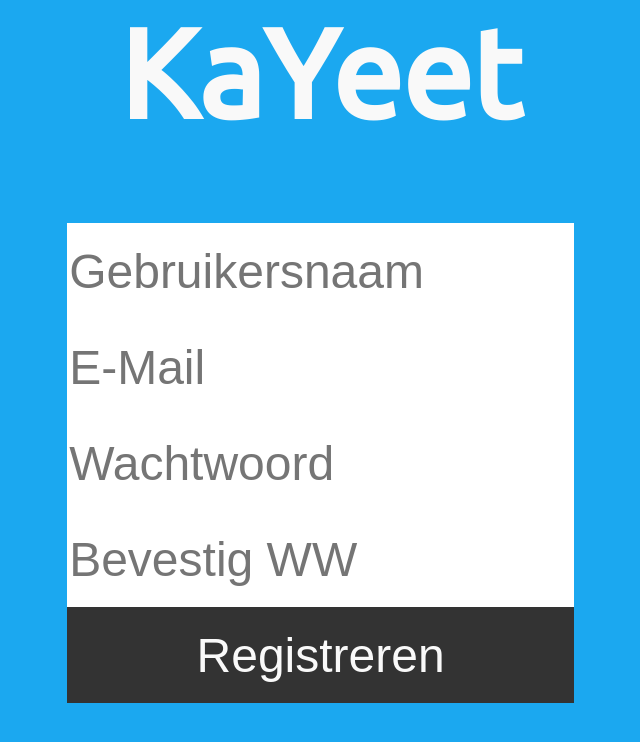
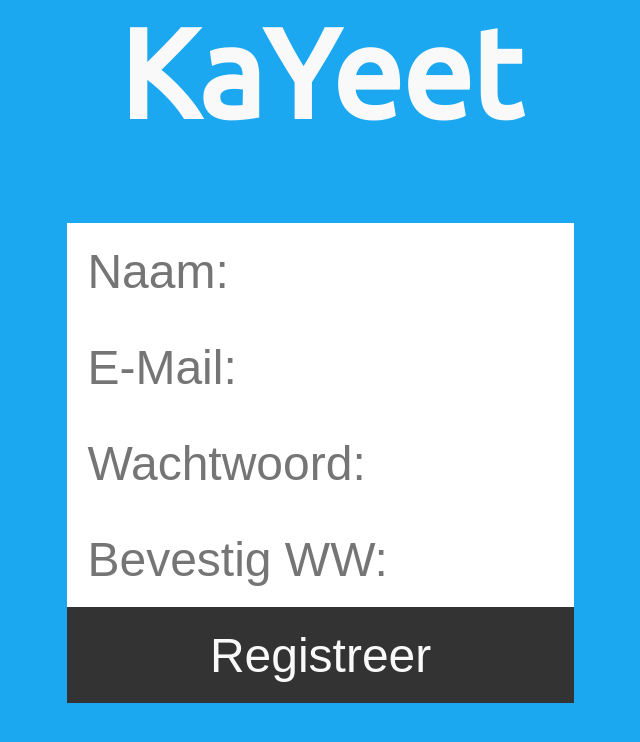
Before and after one commit to AmaturJammy/KaYeet, a PHP site: page /sites/registerPage.php in a window 1280 px wide. Shown: the top 742 px of the page, without its empty margins (313-953 px from the left). Run offline with PHP 8.4, Linux system fonts and the light colour scheme.

Commit message:
login page frontend

```diff
--- a/Website/Compass/Kayeet/sass/style.scss
+++ b/Website/Compass/Kayeet/sass/style.scss
@@ -53,7 +53,7 @@ body {
     height: 15%;
 }
 
-#defaultButton{
+.defaultButton{
     border-style: none;
     background-color: #333333;
     color: #f9f9f9;
@@ -62,7 +62,8 @@ body {
     height: 15%;
 }
 
-#usernameInputfield{
+.defaultInputfield{
+    padding-left: 2%;
     border-style: none;
     font-size: 2em;
     width: 90%;
@@ -70,26 +71,6 @@ body {
 
 }
 
-#emailInputfield{
-    border-style: none;
-    font-size: 2em;
-    width: 90%;
-    height: 15%;
-}
-
-#passwordInputfield1{
-    border-style: none;
-    font-size: 2em;
-    width: 90%;
-    height: 15%;
-}
-
-#passwordInputfield2{
-    border-style: none;
-    font-size: 2em;
-    width: 90%;
-    height: 15%;
-}
 @media only screen and (min-width: 480px) {
     #pageTitle {
         font-size: 100px;
@@ -106,27 +87,12 @@ body {
         width: 50%;
         height: 25%;
     }
-    #defaultButton{
+    .defaultButton{
         font-size: 2em;
         width: 50%;
         height: 25%;
     }
-    #usernameInputfield{
-        font-size: 2em;
-        width: 50%;
-        height: 25%;
-    }
-    #emailInputfield{
-        font-size: 2em;
-        width: 50%;
-        height: 25%;
-    }
-    #passwordInputfield1{
-        font-size: 2em;
-        width: 50%;
-        height: 25%;
-    }
-    #passwordInputfield2{
+    .defaultInputfield{
         font-size: 2em;
         width: 50%;
         height: 25%;
@@ -149,27 +115,12 @@ body {
         width: 80%;
         height: 15%;
     }
-    #defaultButton{
+    .defaultButton{
         font-size: 4em;
         width: 80%;
         height: 15%;
     }
-    #usernameInputfield{
-        font-size: 4em;
-        width: 80%;
-        height: 15%;
-    }
-    #emailInputfield{
-        font-size: 4em;
-        width: 80%;
-        height: 15%;
-    }
-    #passwordInputfield1{
-        font-size: 4em;
-        width: 80%;
-        height: 15%;
-    }
-    #passwordInputfield2{
+    .defaultInputfield{
         font-size: 4em;
         width: 80%;
         height: 15%;
@@ -192,30 +143,16 @@ body {
         width: 50%;
         height: 25%;
     }
-    #defaultButton{
+    .defaultButton{
         font-size: 2em;
         width: 50%;
         height: 25%;
     }
-    #usernameInputfield{
+    .defaultInputfield{
         font-size: 2em;
         width: 50%;
         height: 25%;
-    }
-    #emailInputfield{
-        font-size: 2em;
-        width: 50%;
-        height: 25%;
-    }
-    #passwordInputfield1{
-        font-size: 2em;
-        width: 50%;
-        height: 25%;
-    }
-    #passwordInputfield2{
-       font-size: 2em;
-        width: 50%;
-        height: 25%;
+        outline: none;
     }
 }
 
@@ -235,27 +172,12 @@ body {
         width: 50%;
         height: 20%;
     }
-    #defaultButton{
-       font-size: 3em;
-        width: 50%;
-        height: 20%;
-    }
-    #usernameInputfield{
+    .defaultButton{
         font-size: 3em;
         width: 50%;
         height: 20%;
     }
-    #emailInputfield{
-       font-size: 3em;
-        width: 50%;
-        height: 20%;
-    }
-    #passwordInputfield1{
-        font-size: 3em;
-        width: 50%;
-        height: 20%;
-    }
-    #passwordInputfield2{
+    .defaultInputfield{
         font-size: 3em;
         width: 50%;
         height: 20%;
--- a/Website/Compass/Kayeet/sites/registerPage.php
+++ b/Website/Compass/Kayeet/sites/registerPage.php
@@ -14,11 +14,11 @@
     </div>
     <div id="contentsDiv">
          <form method="post">
-            <input type="text" placeholder="Gebruikersnaam" id="usernameInputfield" name="screenName" <?php if(isset($screenName)){echo('value='.$screenName);}?>><br>
-            <input type="email" placeholder="E-Mail" id="emailInputfield" name="email" <?php if(isset($email)){echo('value='.$email);}?>><br>
-            <input type="password"  placeholder="Wachtwoord" id="passwordInputfield1" name="password"><br>
-            <input type="password"  placeholder="Bevestig WW" id="passwordInputfield2" name="confirmPassword"><br>
-            <input type="submit" id="defaultButton" name="submitRegistration" value="Registreren">
+            <input type="text" required placeholder="Naam:" class="defaultInputfield" name="screenName" <?php if(isset($screenName)){echo('value='.$screenName);}?>><br>
+            <input type="email" required placeholder="E-Mail:" class="defaultInputfield" name="email" <?php if(isset($email)){echo('value='.$email);}?>><br>
+            <input type="password" required placeholder="Wachtwoord:" class="defaultInputfield" name="password"><br>
+            <input type="password" required placeholder="Bevestig WW:" class="defaultInputfield" name="confirmPassword"><br>
+            <input type="submit" required class="defaultButton" name="submitRegistration" value="Registreer">
         </form>
     </div>
 </body>
--- a/Website/Compass/Kayeet/stylesheets/style.css
+++ b/Website/Compass/Kayeet/stylesheets/style.css
@@ -60,7 +60,7 @@ body {
 }
 
 /* line 56, ../sass/style.scss */
-#defaultButton {
+.defaultButton {
   border-style: none;
   background-color: #333333;
   color: #f9f9f9;
@@ -70,31 +70,8 @@ body {
 }
 
 /* line 65, ../sass/style.scss */
-#usernameInputfield {
-  border-style: none;
-  font-size: 2em;
-  width: 90%;
-  height: 15%;
-}
-
-/* line 73, ../sass/style.scss */
-#emailInputfield {
-  border-style: none;
-  font-size: 2em;
-  width: 90%;
-  height: 15%;
-}
-
-/* line 80, ../sass/style.scss */
-#passwordInputfield1 {
-  border-style: none;
-  font-size: 2em;
-  width: 90%;
-  height: 15%;
-}
-
-/* line 87, ../sass/style.scss */
-#passwordInputfield2 {
+.defaultInputfield {
+  padding-left: 2%;
   border-style: none;
   font-size: 2em;
   width: 90%;
@@ -102,12 +79,12 @@ body {
 }
 
 @media only screen and (min-width: 480px) {
-  /* line 94, ../sass/style.scss */
+  /* line 75, ../sass/style.scss */
   #pageTitle {
     font-size: 100px;
   }
 
-  /* line 97, ../sass/style.scss */
+  /* line 78, ../sass/style.scss */
   #joinButton {
     font-size: 2em;
     width: 50%;
@@ -116,55 +93,34 @@ body {
     margin-top: 7%;
   }
 
-  /* line 104, ../sass/style.scss */
+  /* line 85, ../sass/style.scss */
   #loginButton {
     font-size: 2em;
     width: 50%;
     height: 25%;
   }
 
-  /* line 109, ../sass/style.scss */
-  #defaultButton {
+  /* line 90, ../sass/style.scss */
+  .defaultButton {
     font-size: 2em;
     width: 50%;
     height: 25%;
   }
 
-  /* line 114, ../sass/style.scss */
-  #usernameInputfield {
-    font-size: 2em;
-    width: 50%;
-    height: 25%;
-  }
-
-  /* line 119, ../sass/style.scss */
-  #emailInputfield {
-    font-size: 2em;
-    width: 50%;
-    height: 25%;
-  }
-
-  /* line 124, ../sass/style.scss */
-  #passwordInputfield1 {
-    font-size: 2em;
-    width: 50%;
-    height: 25%;
-  }
-
-  /* line 129, ../sass/style.scss */
-  #passwordInputfield2 {
+  /* line 95, ../sass/style.scss */
+  .defaultInputfield {
     font-size: 2em;
     width: 50%;
     height: 25%;
   }
 }
 @media only screen and (min-width: 768px) {
-  /* line 137, ../sass/style.scss */
+  /* line 103, ../sass/style.scss */
   #pageTitle {
     font-size: 200px;
   }
 
-  /* line 140, ../sass/style.scss */
+  /* line 106, ../sass/style.scss */
   #joinButton {
     font-size: 4em;
     width: 60%;
@@ -173,55 +129,34 @@ body {
     margin-top: 25%;
   }
 
-  /* line 147, ../sass/style.scss */
+  /* line 113, ../sass/style.scss */
   #loginButton {
     font-size: 4em;
     width: 80%;
     height: 15%;
   }
 
-  /* line 152, ../sass/style.scss */
-  #defaultButton {
+  /* line 118, ../sass/style.scss */
+  .defaultButton {
     font-size: 4em;
     width: 80%;
     height: 15%;
   }
 
-  /* line 157, ../sass/style.scss */
-  #usernameInputfield {
-    font-size: 4em;
-    width: 80%;
-    height: 15%;
-  }
-
-  /* line 162, ../sass/style.scss */
-  #emailInputfield {
-    font-size: 4em;
-    width: 80%;
-    height: 15%;
-  }
-
-  /* line 167, ../sass/style.scss */
-  #passwordInputfield1 {
-    font-size: 4em;
-    width: 80%;
-    height: 15%;
-  }
-
-  /* line 172, ../sass/style.scss */
-  #passwordInputfield2 {
+  /* line 123, ../sass/style.scss */
+  .defaultInputfield {
     font-size: 4em;
     width: 80%;
     height: 15%;
   }
 }
 @media only screen and (min-width: 992px) {
-  /* line 180, ../sass/style.scss */
+  /* line 131, ../sass/style.scss */
   #pageTitle {
     font-size: 100px;
   }
 
-  /* line 183, ../sass/style.scss */
+  /* line 134, ../sass/style.scss */
   #joinButton {
     font-size: 2em;
     width: 50%;
@@ -230,55 +165,35 @@ body {
     margin-top: 7%;
   }
 
-  /* line 190, ../sass/style.scss */
+  /* line 141, ../sass/style.scss */
   #loginButton {
     font-size: 2em;
     width: 50%;
     height: 25%;
   }
 
-  /* line 195, ../sass/style.scss */
-  #defaultButton {
+  /* line 146, ../sass/style.scss */
+  .defaultButton {
     font-size: 2em;
     width: 50%;
     height: 25%;
   }
 
-  /* line 200, ../sass/style.scss */
-  #usernameInputfield {
+  /* line 151, ../sass/style.scss */
+  .defaultInputfield {
     font-size: 2em;
     width: 50%;
     height: 25%;
-  }
-
-  /* line 205, ../sass/style.scss */
-  #emailInputfield {
-    font-size: 2em;
-    width: 50%;
-    height: 25%;
-  }
-
-  /* line 210, ../sass/style.scss */
-  #passwordInputfield1 {
-    font-size: 2em;
-    width: 50%;
-    height: 25%;
-  }
-
-  /* line 215, ../sass/style.scss */
-  #passwordInputfield2 {
-    font-size: 2em;
-    width: 50%;
-    height: 25%;
+    outline: none;
   }
 }
 @media only screen and (min-width: 1280px) {
-  /* line 223, ../sass/style.scss */
+  /* line 160, ../sass/style.scss */
   #pageTitle {
     font-size: 125px;
   }
 
-  /* line 226, ../sass/style.scss */
+  /* line 163, ../sass/style.scss */
   #joinButton {
     font-size: 3em;
     width: 50%;
@@ -287,43 +202,22 @@ body {
     margin-top: 10%;
   }
 
-  /* line 233, ../sass/style.scss */
+  /* line 170, ../sass/style.scss */
   #loginButton {
     font-size: 3em;
     width: 50%;
     height: 20%;
   }
 
-  /* line 238, ../sass/style.scss */
-  #defaultButton {
+  /* line 175, ../sass/style.scss */
+  .defaultButton {
     font-size: 3em;
     width: 50%;
     height: 20%;
   }
 
-  /* line 243, ../sass/style.scss */
-  #usernameInputfield {
-    font-size: 3em;
-    width: 50%;
-    height: 20%;
-  }
-
-  /* line 248, ../sass/style.scss */
-  #emailInputfield {
-    font-size: 3em;
-    width: 50%;
-    height: 20%;
-  }
-
-  /* line 253, ../sass/style.scss */
-  #passwordInputfield1 {
-    font-size: 3em;
-    width: 50%;
-    height: 20%;
-  }
-
-  /* line 258, ../sass/style.scss */
-  #passwordInputfield2 {
+  /* line 180, ../sass/style.scss */
+  .defaultInputfield {
     font-size: 3em;
     width: 50%;
     height: 20%;
```
Also changed, not shown: Website/Compass/Kayeet/sites/loginPage.php (added, +23 -0 lines).
